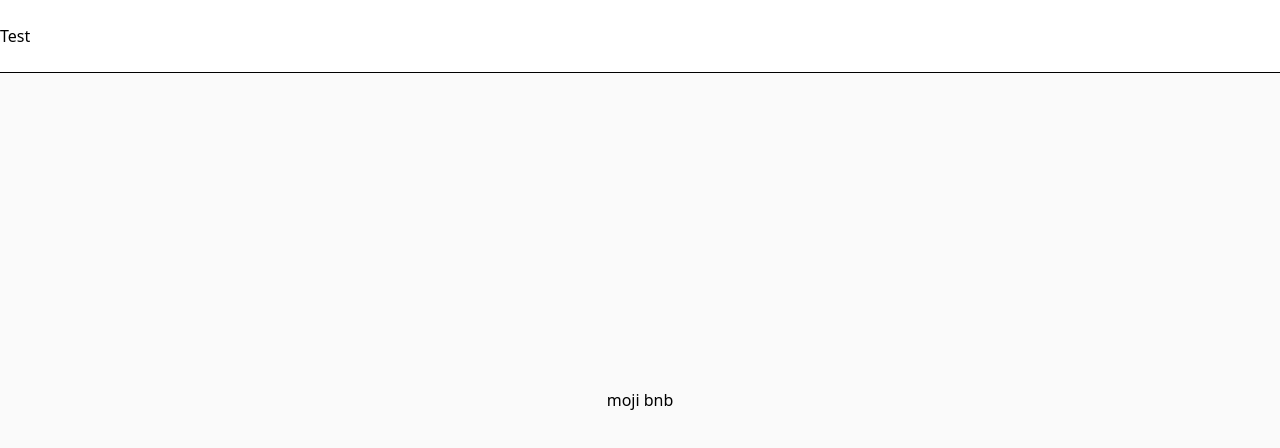
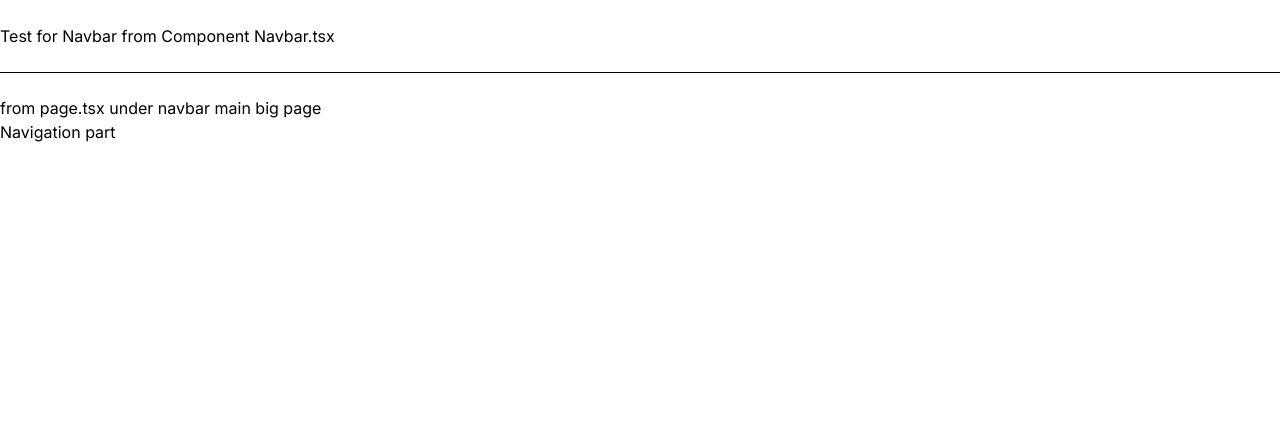
Before and after one commit to MojiJokar/My-Djangobnb, a Next.js app: page / in a window 1280 px wide. Shown: the top 448 px of the page. Built offline with nearby package versions, Linux system fonts and the light colour scheme.

Commit message:
first primitive front done

```diff
--- a/app/components/Navbar.tsx
+++ b/app/components/Navbar.tsx
@@ -1,3 +1,30 @@
+// const Navbar =  () => {
+
+
+//     return (
+//         <nav className="w-full fixed top-0 left-0 py-6 border-b bg-white z-10">
+//             Test
+//         </nav>
+//     )
+// }
+
+// export default Navbar;
+
+const Navbar =  () => {
+
+
+    return (
+        <nav className="w-full fixed top-0 left-0 py-6 border-b bg-white z-10">
+            Test for Navbar from Component Navbar.tsx
+        </nav>
+    )
+}
+
+export default Navbar;
+
+
+
+
 // import Image from 'next/image';
 // import Link from 'next/link';
 
@@ -44,17 +71,3 @@
 // }
 
 // export default Navbar;
-
-
-
-const Navbar =  () => {
-
-
-    return (
-        <nav className="w-full fixed top-0 left-0 py-6 border-b bg-white z-10">
-            Test
-        </nav>
-    )
-}
-
-export default Navbar;
--- a/app/layout.tsx
+++ b/app/layout.tsx
@@ -1,32 +1,35 @@
 import type { Metadata } from "next";
-import { Geist, Geist_Mono } from "next/font/google";
+import { Geist, Geist_Mono, Inter } from "next/font/google";
 import "./globals.css";
 import Navbar from "./components/Navbar";
-
-const geistSans = Geist({
-  variable: "--font-geist-sans",
+const inter = Inter({
   subsets: ["latin"],
 });
 
-const geistMono = Geist_Mono({
-  variable: "--font-geist-mono",
-  subsets: ["latin"],
-});
+
+// const geistSans = Geist({
+//   variable: "--font-geist-sans",
+//   subsets: ["latin"],
+// });
+
+// const geistMono = Geist_Mono({
+//   variable: "--font-geist-mono",
+//   subsets: ["latin"],
+// });
 
 export const metadata: Metadata = {
   title: "Moji Django BnB",
   description: "Generated by create next app",
 };
 
-export default function RootLayout({ children }: LayoutProps<"/">) {
+export default function RootLayout({ children, }: Readonly<{children: React.ReactNode;}>) {
   return (
-    <html
-      lang="en"
-      className={`${geistSans.variable} ${geistMono.variable} h-full antialiased`}
-    >
-      <body className="min-h-full flex flex-col">
+    <html lang="en">
+      <body className={inter.className}>
         <Navbar />
-        {children}
+        <div className="pt-24">
+          {children}
+        </div>
       </body>
     </html>
   );
--- a/app/page.tsx
+++ b/app/page.tsx
@@ -1,3 +1,19 @@
+import Image from "next/image";
+
+export default function Home() {
+  return (
+
+      <main className="">
+          from page.tsx under navbar main big page
+          <h2 className="text-airbnb">Navigation part</h2>
+
+      </main>
+
+  );
+}
+
+
+
 // import Image from "next/image";
 
 // export default function Home() {
@@ -67,17 +83,3 @@
 //     </div>
 //   );
 // }
-
-import Image from "next/image";
-
-export default function Home() {
-  return (
-    <div className="flex flex-col flex-1 items-center justify-center bg-zinc-50 font-sans dark:bg-black">
-      <main className="">
-        moji bnb
-
-
-      </main>
-    </div>
-  );
-}
```
